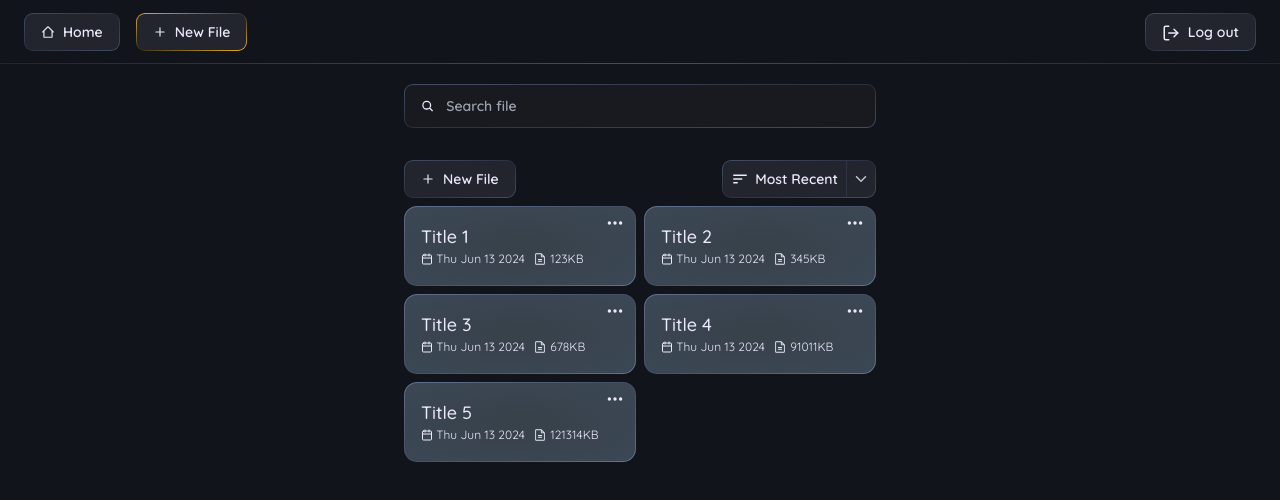
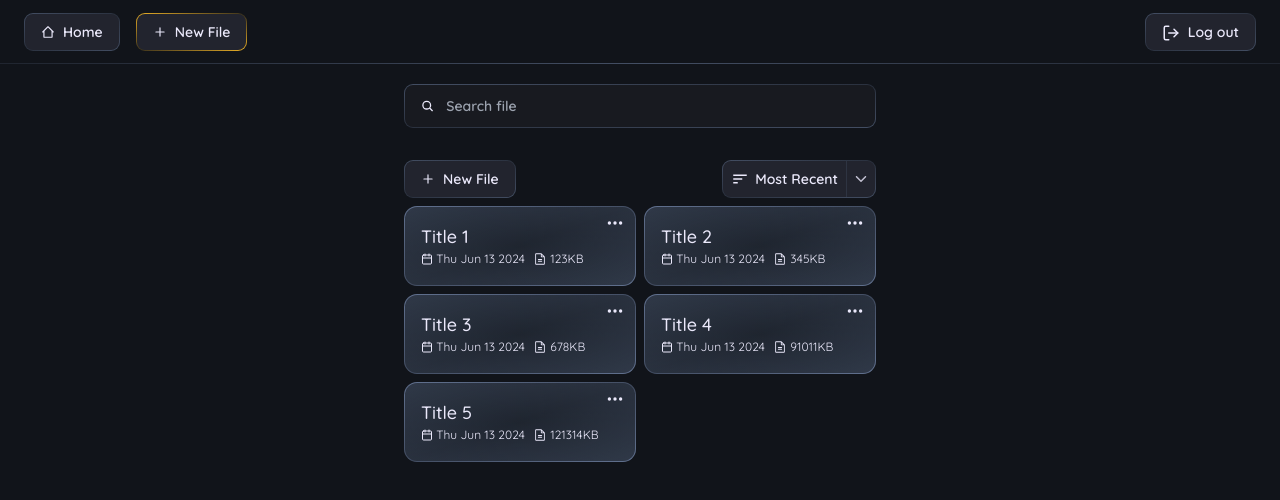
Before and after one commit to Wilzzu/Muistio, a React (Vite) app: page / in a window 1280 px wide. Shown: the top 500 px of the page. Built offline with nearby package versions, Linux system fonts and the light colour scheme.

Commit message:
Add more options and file buttons
- Various styling changes

```diff
--- a/src/components/common/ButtonDropdown.tsx
+++ b/src/components/common/ButtonDropdown.tsx
@@ -78,7 +78,7 @@ const ButtonDropdown: FC<ButtonProps> = ({ options, onClick, dropdownSide, child
 							return (
 								<li key={i}>
 									<button
-										className="text-nowrap py-2 px-4 w-full text-left bg-gradient-to-br from-transparent to-transparent hover:from-primaryHighlight/90 hover:to-primaryHighlight/20 rounded-md"
+										className="text-nowrap py-2 pl-3 pr-6 w-full text-left bg-gradient-to-br from-transparent to-transparent hover:from-primaryHighlight/90 hover:to-primaryHighlight/20 rounded-md"
 										onClick={() => handleDropdownClick(e)}>
 										{e.title}
 									</button>
--- /dev/null
+++ b/src/components/common/ButtonMoreOptions.tsx
@@ -0,0 +1,89 @@
+import { FC, useEffect, useRef, useState } from "react";
+import { cn } from "../../lib/utils";
+import { BsThreeDots } from "react-icons/bs";
+
+type DropdownOption = {
+	title: string;
+	action: () => void;
+	warning?: boolean;
+};
+
+type ButtonProps = {
+	options: DropdownOption[];
+	dropdownSide: "left" | "right";
+};
+
+const ButtonMoreOptions: FC<ButtonProps> = ({ options, dropdownSide }) => {
+	const [open, setOpen] = useState(false);
+	const buttonRef = useRef<HTMLButtonElement>(null);
+	const dropdownRef = useRef<HTMLDivElement>(null);
+
+	// Set selected ID and close the dropdown
+	const handleDropdownClick = (selected: DropdownOption) => {
+		setOpen(false);
+		selected.action();
+	};
+
+	// Close dropdown when clicked outside
+	const handleClickOutside = (e: MouseEvent | TouchEvent) => {
+		if (buttonRef.current && buttonRef.current.contains(e.target as Node)) return; // Ignore main button
+		if (dropdownRef.current && !dropdownRef.current.contains(e.target as Node)) {
+			setOpen(false);
+		}
+	};
+
+	useEffect(() => {
+		document.addEventListener("mouseup", handleClickOutside);
+		document.addEventListener("touchend", handleClickOutside);
+
+		return () => {
+			document.removeEventListener("mouseup", handleClickOutside);
+			document.removeEventListener("touchend", handleClickOutside);
+		};
+	}, []);
+
+	return (
+		<div className="relative">
+			{/* Main button */}
+			<button
+				ref={buttonRef}
+				onClick={() => setOpen((prev) => !prev)}
+				className="px-2 py-1 rounded-xl hover:bg-primary/60 duration-200 text-lg">
+				<BsThreeDots />
+			</button>
+			{open && (
+				// Dropdown container / border
+				<div
+					ref={dropdownRef}
+					className={cn(
+						"absolute top-6 p-[1px] min-w-full bg-gradient-to-br from-primaryHighlight via-primaryHighlight/50 to-primaryHighlight rounded-[9px] duration-200 z-10",
+						dropdownSide === "left" ? "left-0" : "right-0"
+					)}>
+					{/* Dropdown buttons */}
+					<ul
+						className={cn(
+							"p-1 rounded-lg bg-gradient-to-br from-primary to-secondary text-xs font-semibold"
+						)}>
+						{options.map((e, i) => {
+							return (
+								<li key={i}>
+									<button
+										className={cn(
+											"text-nowrap py-2 px-2 pr-8 w-full text-left bg-gradient-to-br from-transparent to-transparent hover:from-primaryHighlight/70 hover:to-primaryHighlight/10 rounded-md",
+											e.warning &&
+												"text-red-400 hover:from-red-700/50 hover:to-red-900/50 hover:text-red-400"
+										)}
+										onClick={() => handleDropdownClick(e)}>
+										{e.title}
+									</button>
+								</li>
+							);
+						})}
+					</ul>
+				</div>
+			)}
+		</div>
+	);
+};
+
+export default ButtonMoreOptions;
--- /dev/null
+++ b/src/components/home/ListFiles/FileButton.tsx
@@ -0,0 +1,71 @@
+import { FC, useState } from "react";
+import { LuCalendar } from "react-icons/lu";
+import { PiFileText } from "react-icons/pi";
+import ButtonMoreOptions from "../../common/ButtonMoreOptions";
+import { File } from "../../../types/types";
+
+type FileButtonProps = {
+	file: File;
+};
+
+const FileButton: FC<FileButtonProps> = ({ file }) => {
+	const [isRenaming, setIsRenaming] = useState(false);
+
+	const renameFile = (value: string) => {
+		console.log("Renaming file to:", value);
+		setIsRenaming(false);
+	};
+
+	const deleteFile = () => {
+		// TODO: Add confimation to this
+		console.log("Deleting file:", file.title);
+	};
+
+	const options = [
+		{ title: "Rename", action: () => setIsRenaming(true) },
+		{ title: "Delete", action: deleteFile, warning: true },
+	];
+
+	return (
+		<li
+			key={file.id}
+			className="relative h-20 p-[1px] bg-gradient-to-br from-[#61718f] via-primaryHighlight to-[#61718f] rounded-[13px] duration-200">
+			{/* File information */}
+			<button
+				disabled={isRenaming}
+				className="h-full w-full flex flex-col p-4 bg-gradient-radial from-transparent to-primaryHighlight/30 bg-background/70 hover:bg-background/50 rounded-xl duration-200">
+				{/* Title and Rename text input */}
+				{isRenaming ? (
+					<input
+						type="text"
+						defaultValue={file.title}
+						autoFocus
+						onBlur={(e) => {
+							renameFile(e.target.value);
+						}}
+						onKeyDown={(e) => e.code === "Enter" && renameFile(e.currentTarget.value)}
+						className="bg-transparent text-lg font-medium rounded-sm outline-none focus:outline-accent"
+					/>
+				) : (
+					<h1 className="w-full truncate text-left text-lg font-medium">{file.title}</h1>
+				)}
+				{/* Other information */}
+				<p className="flex gap-2 text-xs">
+					<span>
+						<LuCalendar className="inline-block mb-[0.1rem]" /> {file.dateModified.toDateString()}
+					</span>
+					<span>
+						<PiFileText className="inline-block text-sm mb-[0.1rem]" /> {file.size + "KB"}
+					</span>
+				</p>
+			</button>
+
+			{/* More options button */}
+			<div className="absolute top-1 right-1">
+				<ButtonMoreOptions dropdownSide="left" options={options} />
+			</div>
+		</li>
+	);
+};
+
+export default FileButton;
--- a/src/components/home/ListFiles/ListFiles.tsx
+++ b/src/components/home/ListFiles/ListFiles.tsx
@@ -1,8 +1,6 @@
 import { FC } from "react";
 import { File } from "../../../types/types";
-import { LuCalendar } from "react-icons/lu";
-import { PiFileText } from "react-icons/pi";
-import { BsThreeDots } from "react-icons/bs";
+import FileButton from "./FileButton";
 
 type ListFilesProps = {
 	files: File[];
@@ -12,29 +10,7 @@ const ListFiles: FC<ListFilesProps> = ({ files }) => {
 	return (
 		<ul className="grid grid-cols-2 gap-2">
 			{files.map((e: File) => {
-				return (
-					// Button container / border
-					<li className="relative h-20 p-[1px] bg-gradient-to-br from-[#61718f] via-primaryHighlight to-[#61718f] rounded-[13px] duration-200">
-						{/* File information */}
-						<button className="h-full w-full flex flex-col p-4 bg-gradient-radial from-transparent to-primaryHighlight/50 bg-[#364149] hover:bg-[#515e72] rounded-xl duration-200">
-							<h1 className="w-full truncate text-left text-lg font-medium">{e.title}</h1>
-							<p className="flex gap-2 text-xs">
-								<span>
-									<LuCalendar className="inline-block mb-[0.1rem]" />{" "}
-									{e.dateModified.toDateString()}
-								</span>
-								<span>
-									<PiFileText className="inline-block text-sm mb-[0.1rem]" /> {e.size + "KB"}
-								</span>
-							</p>
-						</button>
-
-						{/* Multiselect button */}
-						<button className="absolute top-1 right-1 px-2 py-1 rounded-xl hover:bg-primary/60 duration-200 text-lg">
-							<BsThreeDots />
-						</button>
-					</li>
-				);
+				return <FileButton key={e.id} file={e} />;
 			})}
 		</ul>
 	);
--- a/src/pages/Home.tsx
+++ b/src/pages/Home.tsx
@@ -6,11 +6,11 @@ import { File } from "../types/types";
 function Home() {
 	// TODO: Save files into store so we don't have to pass them as props
 	const files: File[] = [
-		{ id: 1, title: "Title 1", dateModified: new Date(), size: 123 },
-		{ id: 2, title: "Title 2", dateModified: new Date(), size: 345 },
-		{ id: 3, title: "Title 3", dateModified: new Date(), size: 678 },
-		{ id: 4, title: "Title 4", dateModified: new Date(), size: 91011 },
-		{ id: 5, title: "Title 5", dateModified: new Date(), size: 121314 },
+		{ id: 123, title: "Title 1", dateModified: new Date(), size: 123 },
+		{ id: 234, title: "Title 2", dateModified: new Date(), size: 345 },
+		{ id: 345, title: "Title 3", dateModified: new Date(), size: 678 },
+		{ id: 456, title: "Title 4", dateModified: new Date(), size: 91011 },
+		{ id: 567, title: "Title 5", dateModified: new Date(), size: 121314 },
 	];
 
 	return (
--- a/tailwind.config.js
+++ b/tailwind.config.js
@@ -10,6 +10,7 @@ export default {
 				secondaryHighlight: "#282B36",
 				accent: "#EBB026",
 				background: "#11141A",
+				text: "#EBE9FB",
 			},
 			fontFamily: {
 				primary: ["Quicksand", "sans-serif"],
```
